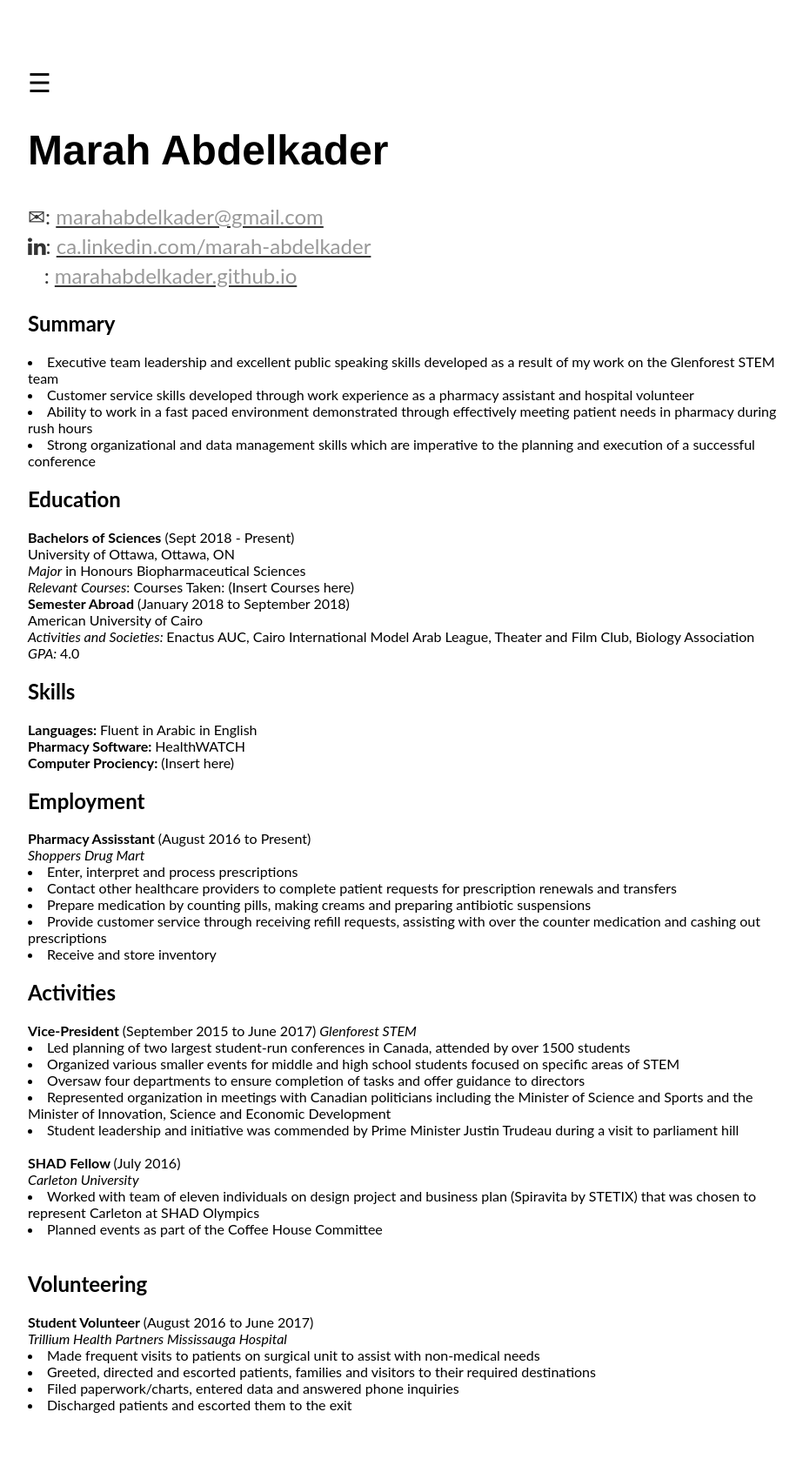
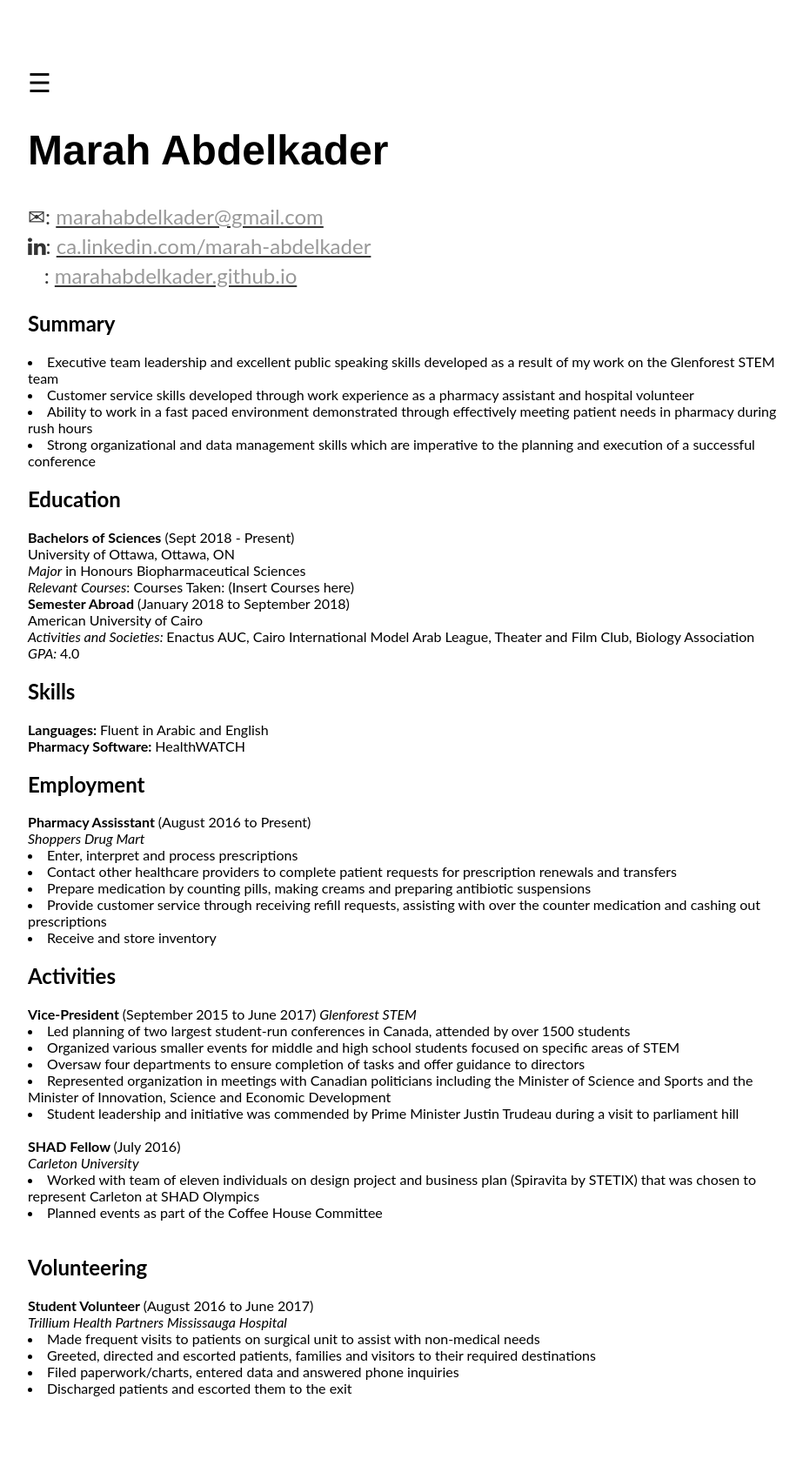
Before and after one commit to marahabdelkader/marahabdelkader.github.io, a Jekyll site: the page Resume/index.html, which Jekyll copies as it is, in a window 1280 px wide. Shown: the whole page at 87% size, without its empty margins (176-1099 px from the left). Built offline with Jekyll 4.4.1, drawn with Linux system fonts in a browser that asks for light colours.

Commit message:
Update index.html

```diff
--- a/Resume/index.html
+++ b/Resume/index.html
@@ -107,9 +107,8 @@ American University of Cairo <br>
 	<i> GPA: </i> 4.0 <br>
 
 <h2> Skills </h2>
-	<b> Languages: </b> Fluent in Arabic in English <br>
+	<b> Languages: </b> Fluent in Arabic and English <br>
 	<b> Pharmacy Software: </b> HealthWATCH <br>
-		<b> Computer Prociency: </b> (Insert here)
 
 <h2>Employment</h2>
 <b> Pharmacy Assisstant </b> (August 2016 to Present)<br>
```
